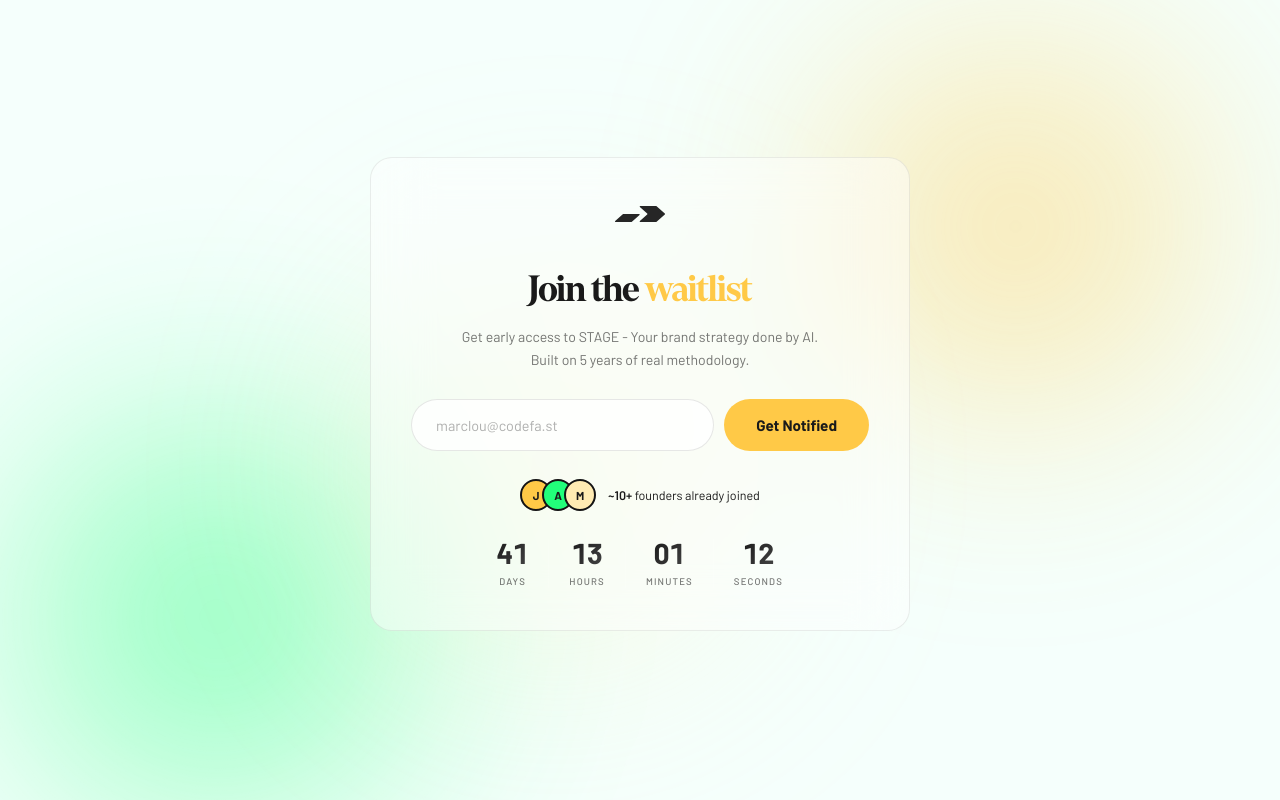
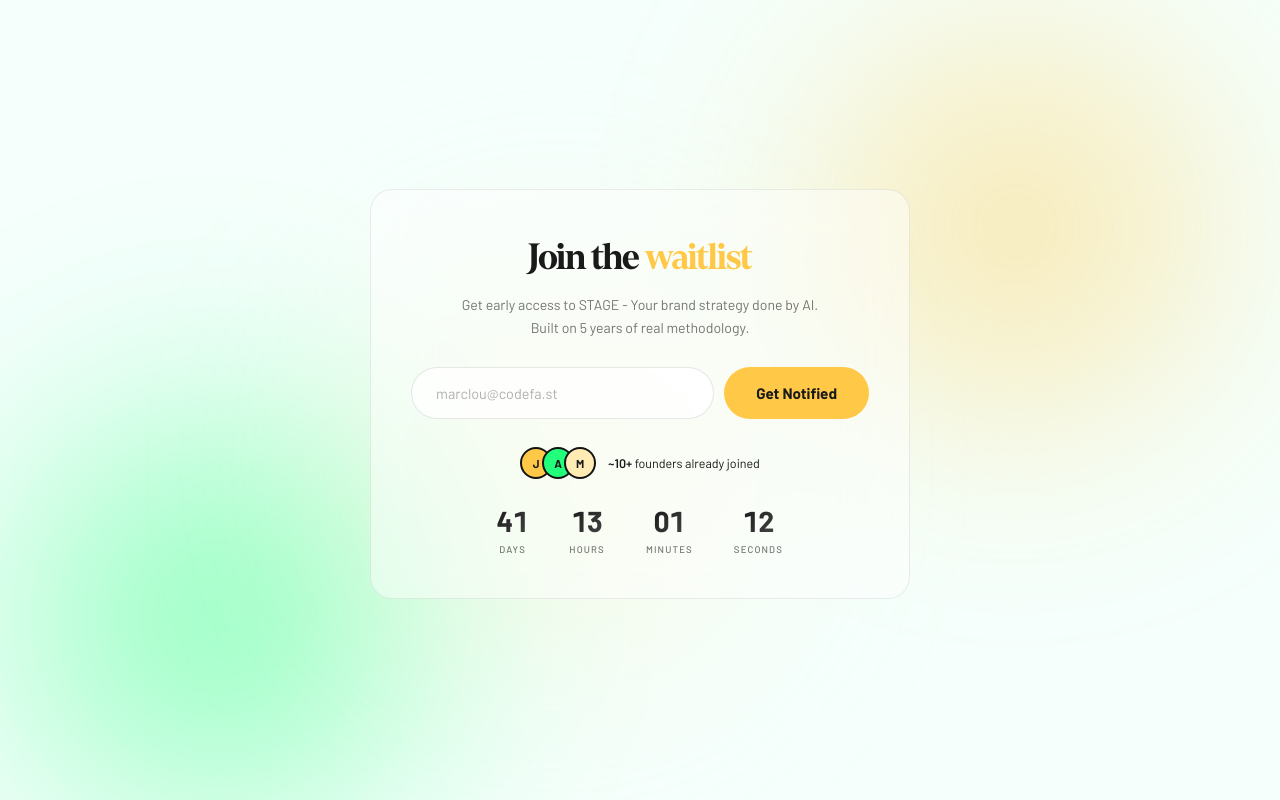
Before and after one commit to aqbayliabbas/stage_ai, a Next.js app: page / in a window 1280 px wide. Built offline with nearby package versions, Linux system fonts and the light colour scheme; no server answers.

Commit message:
stage 02

```diff
--- a/app/components/HeroCard.tsx
+++ b/app/components/HeroCard.tsx
@@ -6,7 +6,6 @@
     return (
         <section className="hero-card" id="hero-section">
             <div className="card">
-                <img src="/svg/logo.svg" alt="stage" className="nav-logo" width={50} height={50} style={{ marginBottom: '20px' }} />
                 <h1 className="card-heading">Join the <span className="highlight">waitlist</span></h1>
 
                 <p className="card-sub">
```
